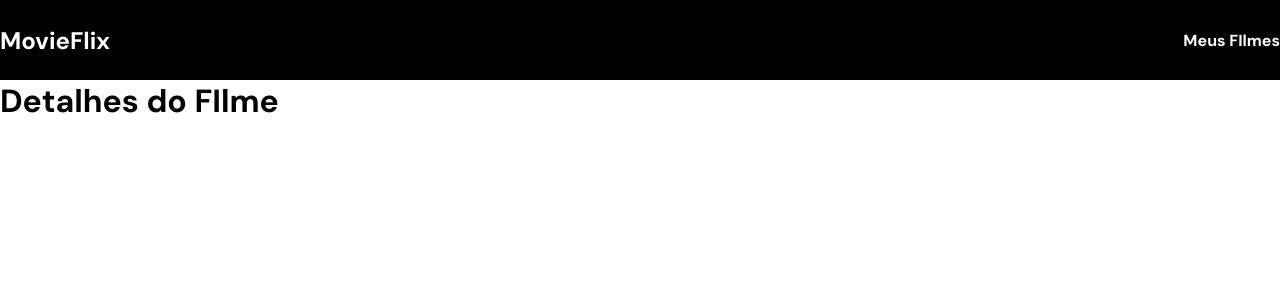
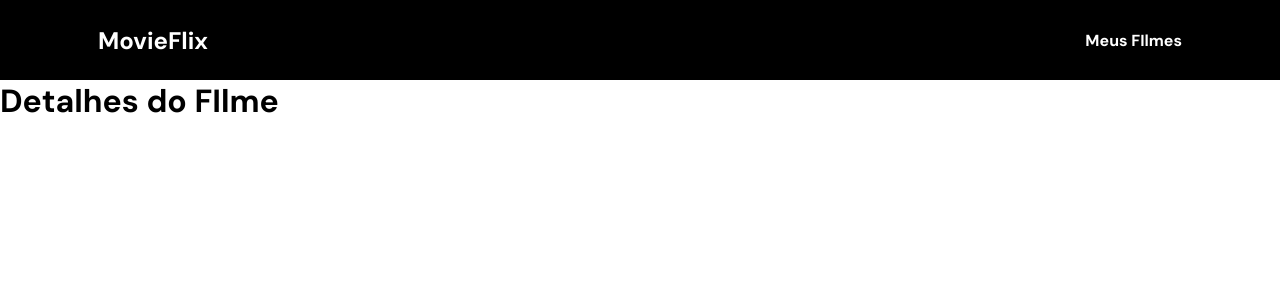
Before and after one commit to danielsouzaaj/movieflix, a React (Create React App) app: page /filme/1 in a window 1280 px wide. Shown: the top 300 px of the page. Built offline with nearby package versions, Linux system fonts and the light colour scheme.

Commit message:
fix: padding container

```diff
--- a/src/index.css
+++ b/src/index.css
@@ -20,5 +20,6 @@ a {
 
 .container {
   max-width: 90rem;
+  padding: 0 6.125rem;
   margin: 0 auto;
 }
```
